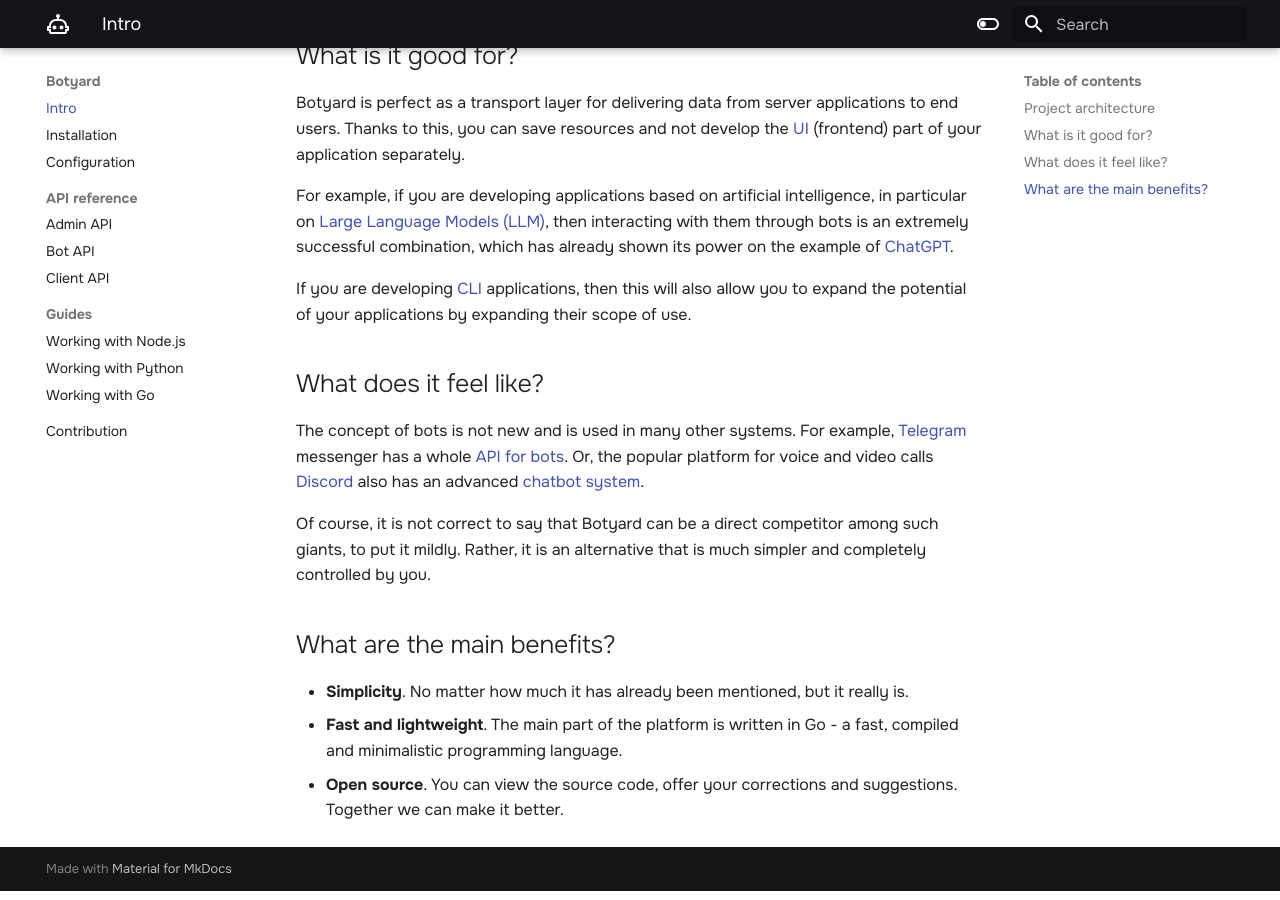
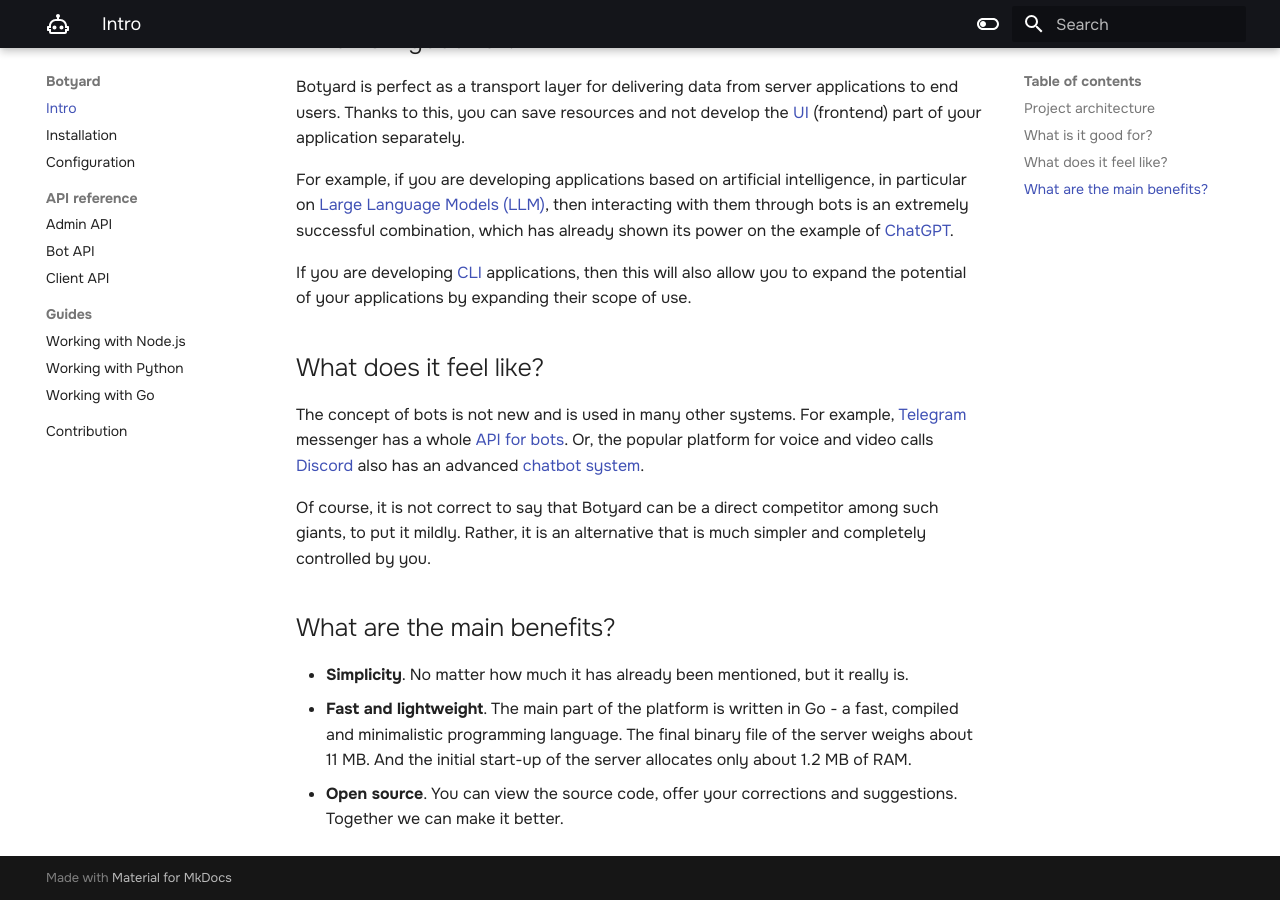
Before and after one commit to cheatsnake/botyard, an MkDocs documentation site: the page built from docs/index.md, in a window 1280 px wide and 900 px high, scrolled down 1290 px. Built offline with MkDocs 1.6.1 and Material for MkDocs 9.7.7, drawn with Linux system fonts in a browser that asks for light colours.

Commit message:
update docs

```diff
--- a/docs/index.md
+++ b/docs/index.md
@@ -35,5 +35,5 @@ Of course, it is not correct to say that Botyard can be a direct competitor amon
 ## What are the main benefits?
 
 -   **Simplicity**. No matter how much it has already been mentioned, but it really is.
--   **Fast and lightweight**. The main part of the platform is written in Go - a fast, compiled and minimalistic programming language.
+-   **Fast and lightweight**. The main part of the platform is written in Go - a fast, compiled and minimalistic programming language. The final binary file of the server weighs about 11 MB. And the initial start-up of the server allocates only about 1.2 MB of RAM.
 -   **Open source**. You can view the source code, offer your corrections and suggestions. Together we can make it better.
```
Also changed, not shown: docs/images/arch.png.
